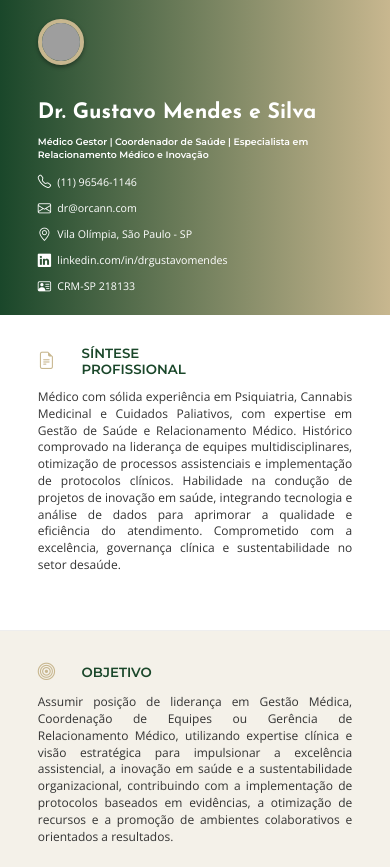
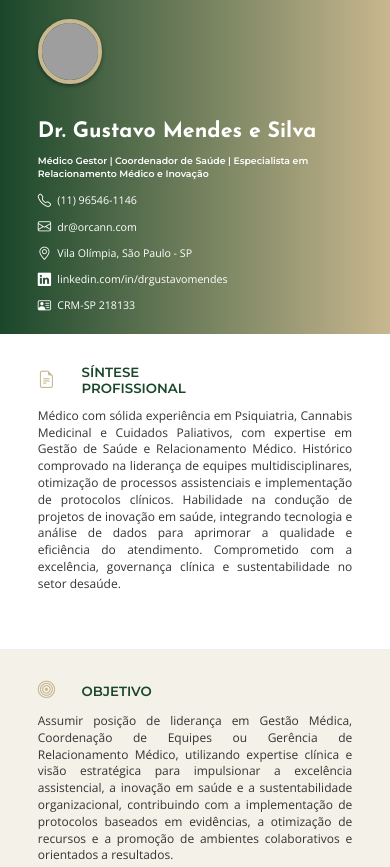
Before and after one commit to vav-re/tech, a plain HTML site: page index.html in a window 390 px wide. Shown: the top 867 px of the page. Drawn offline with nearby package versions, Linux system fonts and the light colour scheme; grey boxes are pictures that could not be loaded.

Commit message:
Update index.html

```diff
--- a/index.html
+++ b/index.html
@@ -425,9 +425,9 @@
             }
     .photo-frame {
         /* Estilos para dispositivos móveis */
-        width: 10mm;
-        height: 10mm;
-        margin-right: 3mm; /* Ajuste a margem se necessário */
+        width: 15mm;
+        height: 15mm;
+        margin-right: 5mm; /* Ajuste a margem se necessário */
     }
 }
         }
```
